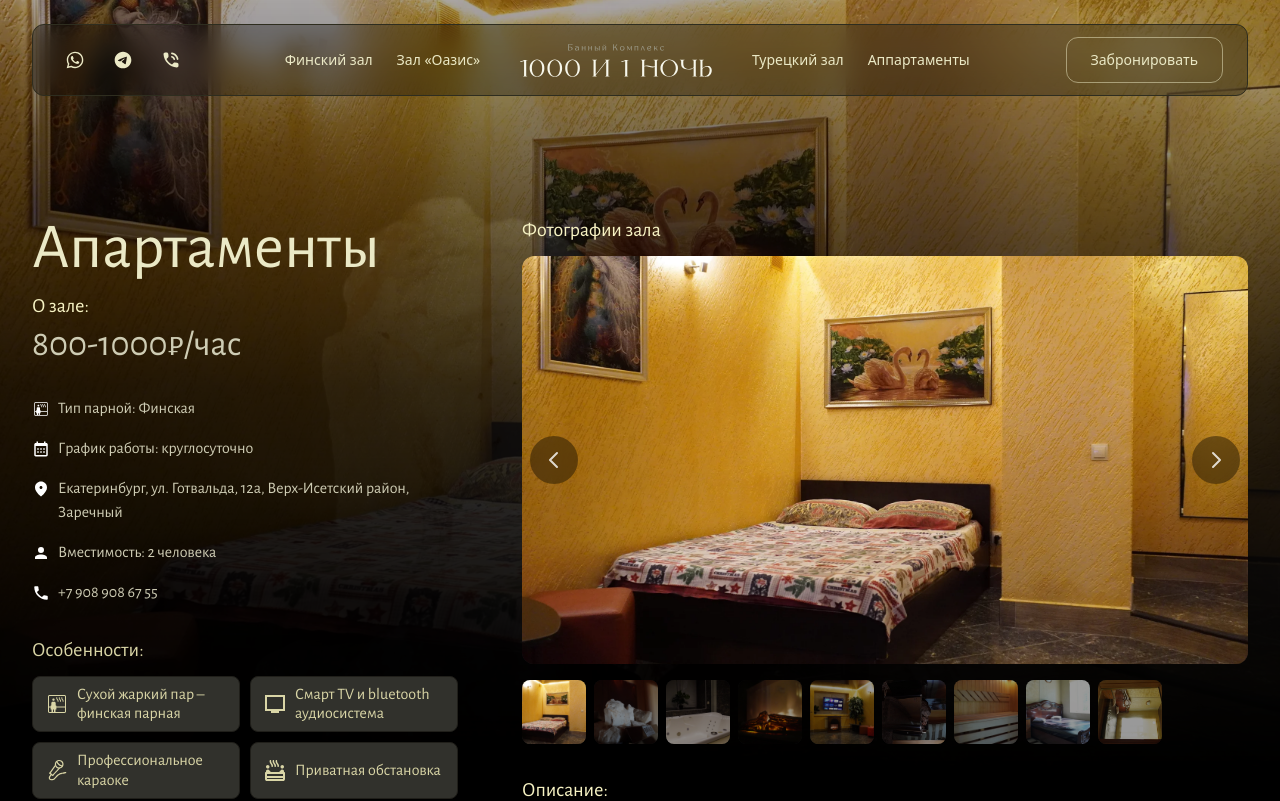
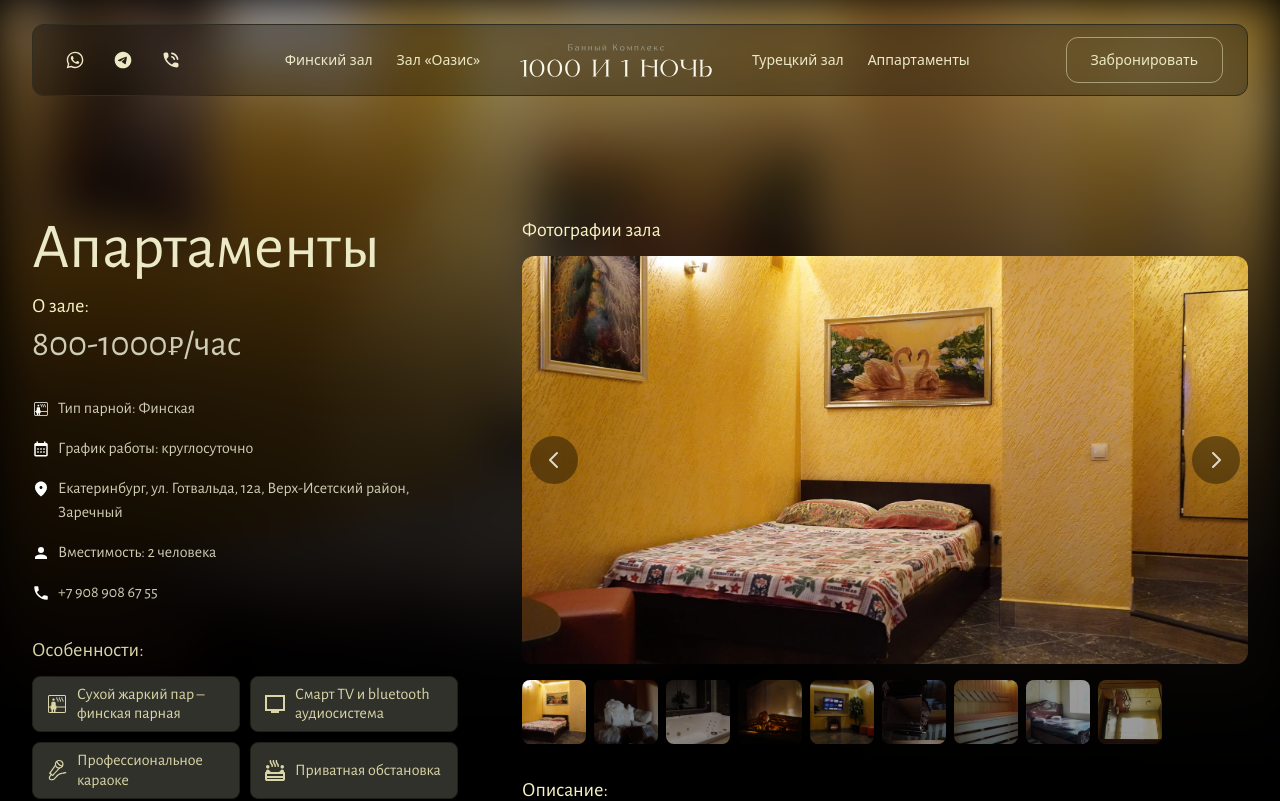
Before and after one commit to Purks1337/sasauni, a Next.js app: page /rooms/apps in a window 1280 px wide. Shown: the top 801 px of the page. Built offline with nearby package versions, Linux system fonts and the light colour scheme.

Commit message:
Bg blur on rooms PC

```diff
--- a/src/widgets/room-display/ui/room-display.tsx
+++ b/src/widgets/room-display/ui/room-display.tsx
@@ -27,7 +27,7 @@ export function RoomDisplay({ room, slug }: RoomDisplayProps) {
             animate={{ opacity: 1 }}
             exit={{ opacity: 0 }}
             transition={{ duration: 0.3 }}
-            className="absolute inset-0"
+            className="absolute inset-0 lg:blur-xl"
           >
             <RoomSlideshow images={room.imagePaths} intervalMs={SLIDESHOW_INTERVAL_MS} />
           </motion.div>
```
